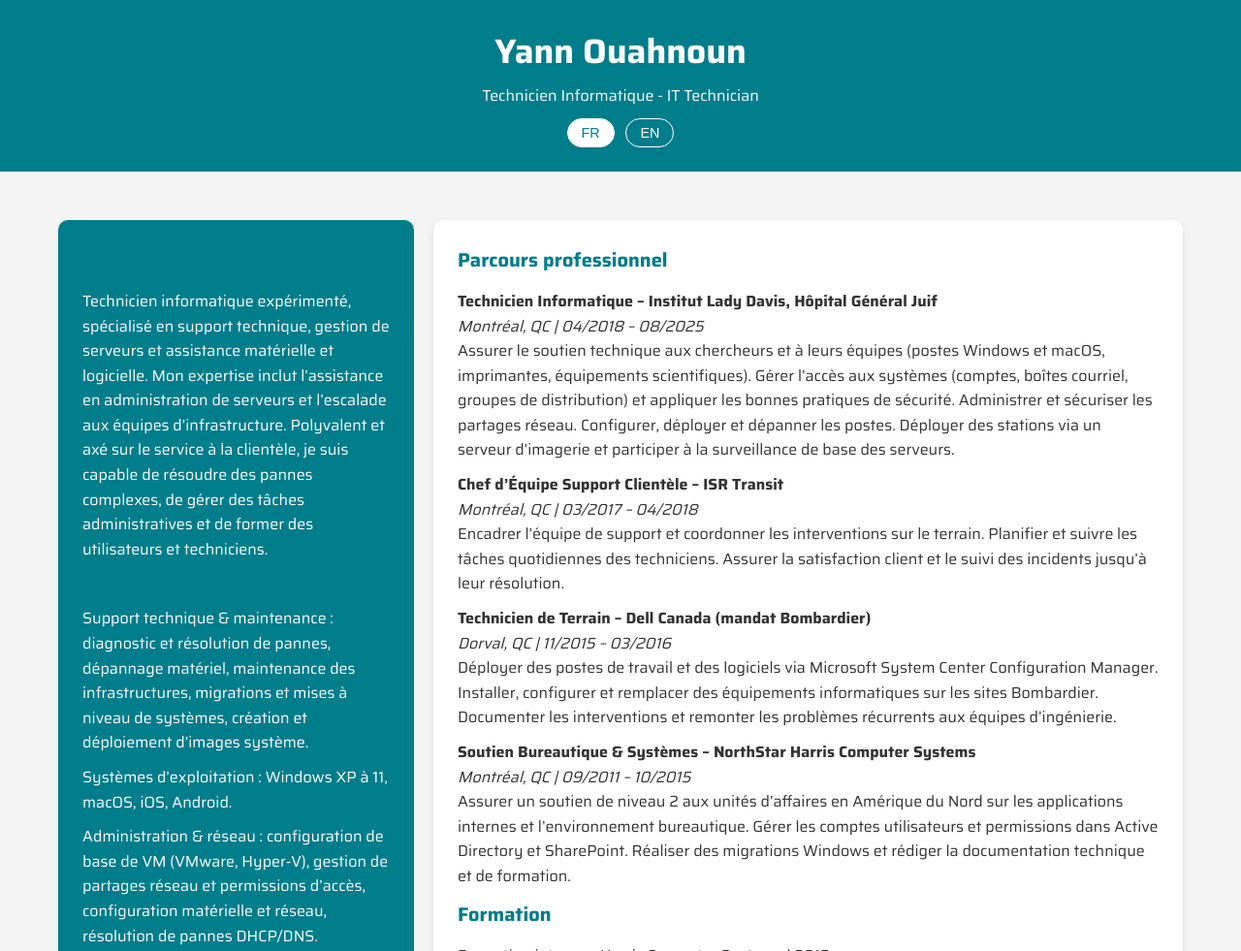
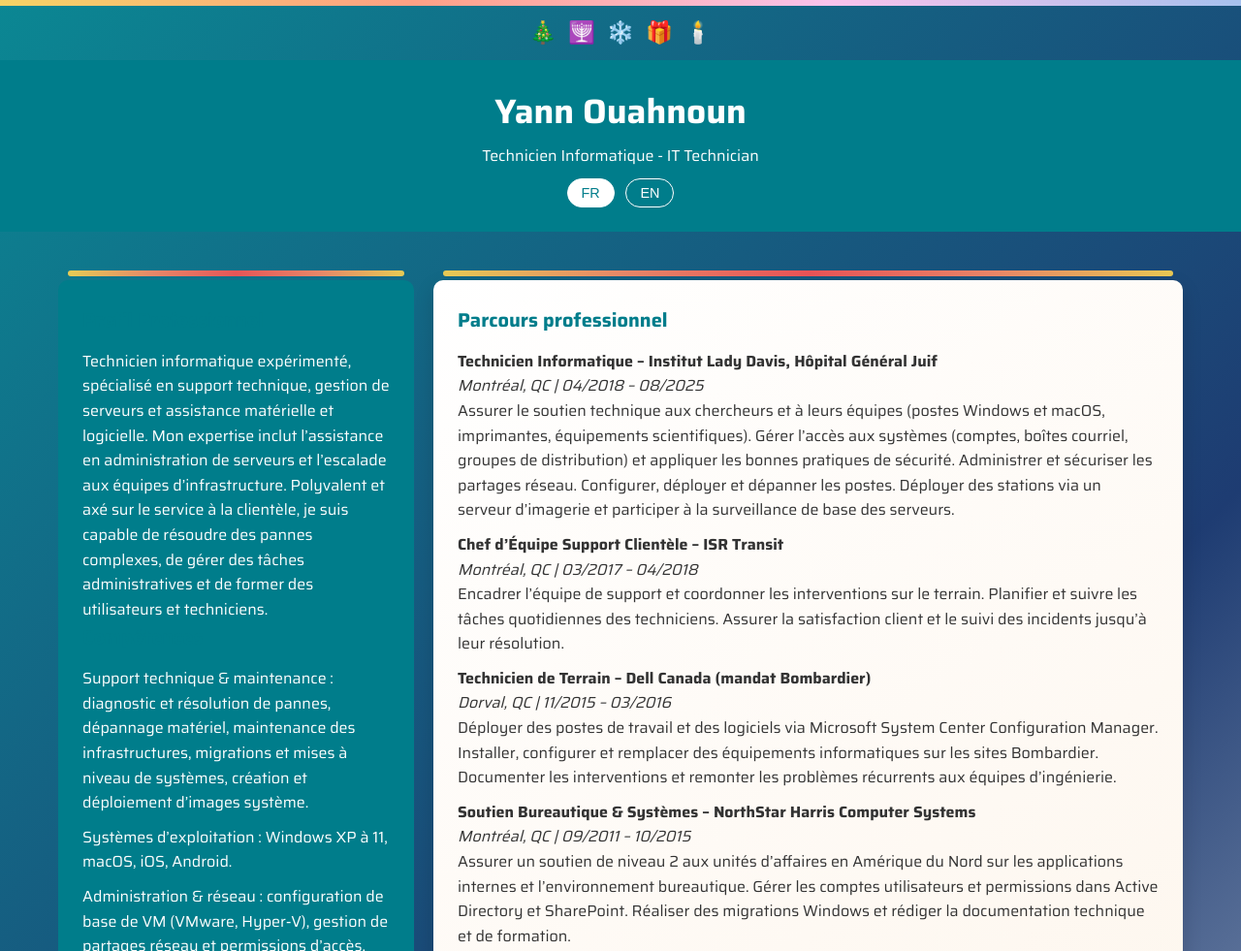
Before and after one commit to yann-ouahnoun/cv-site, a plain HTML site: page index.html in a window 1280 px wide. Shown: the top 981 px of the page at 97% size. Drawn offline with Linux system fonts and the light colour scheme.

Commit message:
Update index.html

```diff
--- a/index.html
+++ b/index.html
@@ -7,7 +7,12 @@
     <link href="https://fonts.googleapis.com/css2?family=Saira:wght@400;600;700&display=swap" rel="stylesheet">
     <style>
         * { margin: 0; padding: 0; box-sizing: border-box; }
-        body { font-family: 'Saira', sans-serif; line-height: 1.6; color: #333; background: #f4f4f4; }
+        body {
+            font-family: 'Saira', sans-serif;
+            line-height: 1.6;
+            color: #333;
+            background: linear-gradient(135deg, #0b8793 0%, #1e3c72 50%, #f5f7fa 100%);
+        }
         .container { max-width: 1200px; margin: 0 auto; padding: 20px; }
         header { text-align: center; padding: 25px 10px; background: #007D8B; color: white; }
         h1 { font-size: 2.2em; margin-bottom: 5px; }
@@ -24,9 +29,27 @@
         }
         .lang-switch button.active { background: white; color: #007D8B; }
         .cv { display: flex; flex-wrap: wrap; gap: 20px; margin: 30px 0; }
-        .sidebar { flex: 1 1 30%; background: #007D8B; color: white; padding: 25px; border-radius: 10px; }
-        .main { flex: 1 1 65%; padding: 25px; background: white; border-radius: 10px; box-shadow: 0 4px 8px rgba(0,0,0,0.1); }
-        .contact { background: white; padding: 25px; border-radius: 10px; box-shadow: 0 4px 8px rgba(0,0,0,0.1); margin-top: 25px; }
+        .sidebar {
+            flex: 1 1 30%;
+            background: #007D8B;
+            color: white;
+            padding: 25px;
+            border-radius: 10px;
+        }
+        .main {
+            flex: 1 1 65%;
+            padding: 25px;
+            background: linear-gradient(145deg, #ffffff, #fdf3e7);
+            border-radius: 10px;
+            box-shadow: 0 8px 20px rgba(0,0,0,0.15);
+        }
+        .contact {
+            background: linear-gradient(145deg, #ffffff, #f0f9ff);
+            padding: 25px;
+            border-radius: 10px;
+            box-shadow: 0 8px 20px rgba(0,0,0,0.15);
+            margin-top: 25px;
+        }
         input, textarea {
             width: 100%; padding: 10px; border: 1px solid #ccc;
             border-radius: 4px; margin-bottom: 14px; font-family: inherit; font-size: 0.95em;
@@ -40,6 +63,39 @@
         ul { list-style: none; padding-left: 0; }
         li { margin-bottom: 10px; }
         a { color: inherit; }
+
+        /* Bandeau festif autour du contenu */
+        .holiday-border {
+            border-image-source: linear-gradient(90deg, #f6d365, #fda085, #fbc2eb, #a6c1ee);
+            border-image-slice: 1;
+            border-top: 6px solid transparent;
+            border-bottom: 6px solid transparent;
+            padding-top: 10px;
+            padding-bottom: 10px;
+        }
+        .holiday-icons {
+            text-align: center;
+            font-size: 1.4em;
+            margin-bottom: 10px;
+        }
+        .holiday-icons span { margin: 0 6px; }
+
+        /* Guirlande autour des cartes */
+        .festive-card { position: relative; }
+        .festive-card::before,
+        .festive-card::after {
+            content: "";
+            position: absolute;
+            left: 10px;
+            right: 10px;
+            height: 6px;
+            border-radius: 999px;
+            background-image: linear-gradient(90deg, #ffd54f, #ff8a65, #ff5252, #ff8a65, #ffd54f);
+            opacity: 0.9;
+        }
+        .festive-card::before { top: -10px; }
+        .festive-card::after { bottom: -10px; }
+
         @media (max-width: 768px) {
             .cv { flex-direction: column; }
             .sidebar, .main { flex: 1 1 100%; }
@@ -47,6 +103,11 @@
     </style>
 </head>
 <body>
+  <div class="holiday-border">
+    <div class="holiday-icons">
+      <span>🎄</span><span>🕎</span><span>❄️</span><span>🎁</span><span>🕯️</span>
+    </div>
+
     <header>
         <h1 id="name"></h1>
         <p id="title"></p>
@@ -58,7 +119,7 @@
 
     <div class="container">
         <div class="cv">
-            <div class="sidebar">
+            <div class="sidebar festive-card">
                 <h2 id="profile-title"></h2>
                 <p id="profile-text"></p>
 
@@ -72,7 +133,7 @@
                 <p id="contact-text"></p>
             </div>
 
-            <div class="main">
+            <div class="main festive-card">
                 <h2 id="experience-title"></h2>
                 <ul id="experience-list"></ul>
 
@@ -81,7 +142,7 @@
             </div>
         </div>
 
-        <div class="contact">
+        <div class="contact festive-card">
             <h2 id="form-title"></h2>
             <p id="form-intro"></p>
             <form action="https://formspree.io/f/YOUR_FORM_ID" method="POST">
@@ -91,6 +152,11 @@
                 <textarea name="message" id="form-message" rows="5" required></textarea>
                 <input type="submit" id="form-submit">
             </form>
+        </div>
+    </div>
+
+    <div class="holiday-icons" style="margin-top:15px;">
+      <span>🕯️</span><span>🕎</span><span>🎄</span><span>⭐</span><span>❄️</span>
     </div>
   </div>
 
```
Lines whose indentation alone changed are shown as unchanged.
